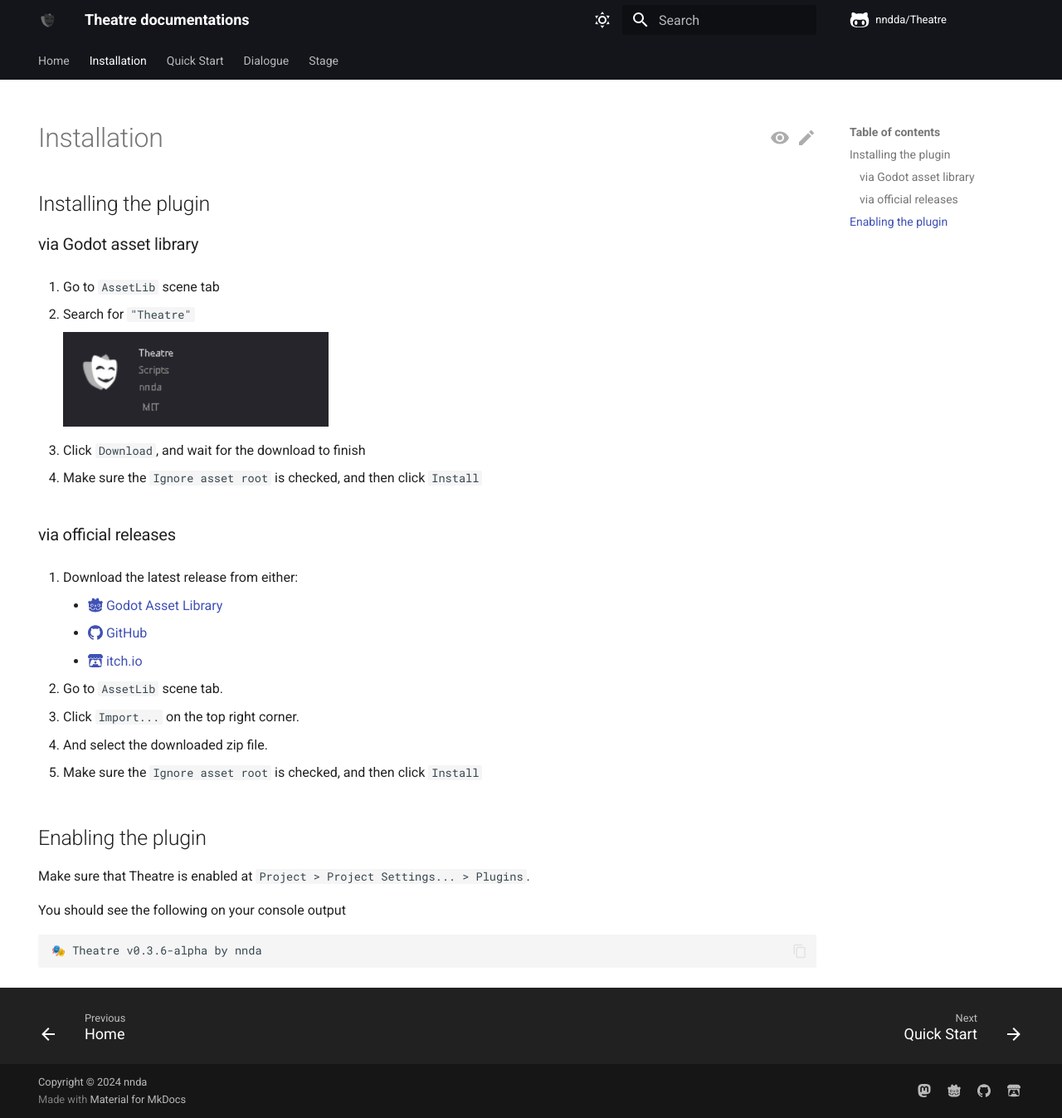
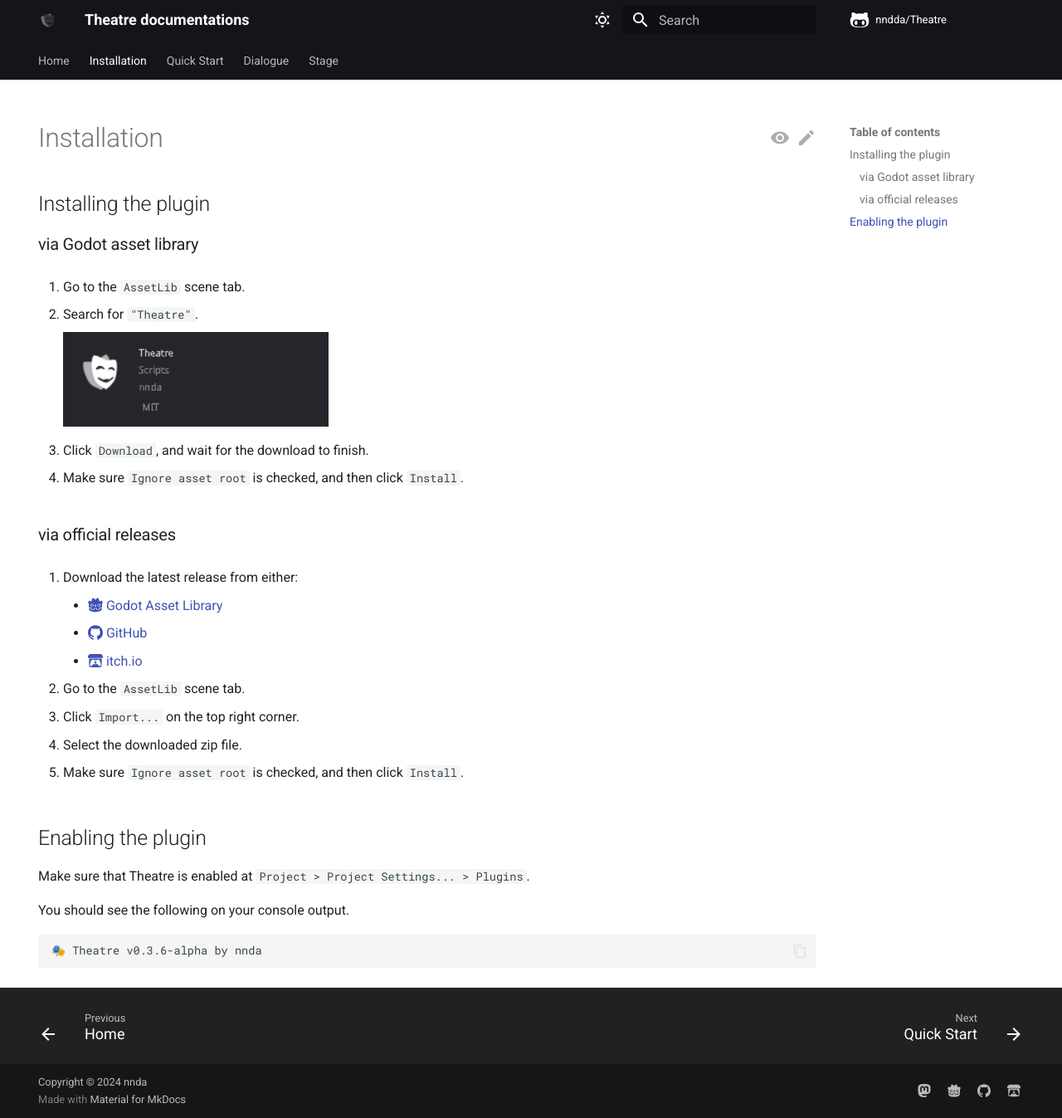
Before and after one commit to nndda/Theatre, an MkDocs documentation site: the page built from docs/installation.md, in a window 1280 px wide and 1347 px high. Shown: the whole window at 83% size. Built offline with MkDocs 1.6.1 and Material for MkDocs 9.7.7, drawn with Linux system fonts in a browser that asks for light colours; comment, search, counter and statistics services are not loaded.

Commit message:
Update articles

````diff
--- a/docs/installation.md
+++ b/docs/installation.md
@@ -9,15 +9,15 @@
 
 ### via Godot asset library
 
-1. Go to `AssetLib` scene tab
+1. Go to the `AssetLib` scene tab.
 
-2. Search for `"Theatre"`
+2. Search for `"Theatre"`.
 
     ![Image title](./assets/images/installation_assetlib_theatre.png){ width="320" }
 
-3. Click `Download`, and wait for the download to finish
+3. Click `Download`, and wait for the download to finish.
 
-4. Make sure the `Ignore asset root` is checked, and then click `Install`
+4. Make sure `Ignore asset root` is checked, and then click `Install`.
 
 ### via official releases
 
@@ -26,19 +26,19 @@
     - [:simple-github: GitHub](https://github.com/nndda/Theatre/releases)
     - [:simple-itchdotio: itch.io](https://nnda.itch.io/theatre)
 
-2. Go to `AssetLib` scene tab.
+2. Go to the `AssetLib` scene tab.
 
 3. Click `Import...` on the top right corner.
 
-4. And select the downloaded zip file.
+4. Select the downloaded zip file.
 
-5. Make sure the `Ignore asset root` is checked, and then click `Install`
+5. Make sure `Ignore asset root` is checked, and then click `Install`.
 
 ## Enabling the plugin
 
 Make sure that Theatre is enabled at `Project > Project Settings... > Plugins`.
 
-You should see the following on your console output
+You should see the following on your console output.
 
 ```
 🎭 Theatre v0.3.6-alpha by nnda
````
Also changed, not shown: docs/classes/dialogue/index.md (added, +1 -0 lines), docs/classes/dialogue/tutorials/constructing.md (+13 -0 lines), docs/classes/stage/tutorials/setting-up.md (+2 -2 lines).
